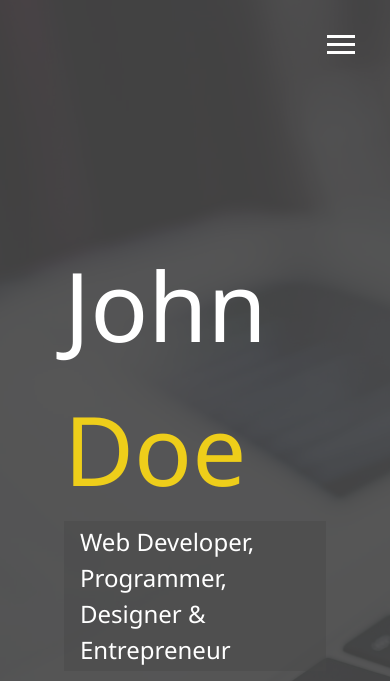
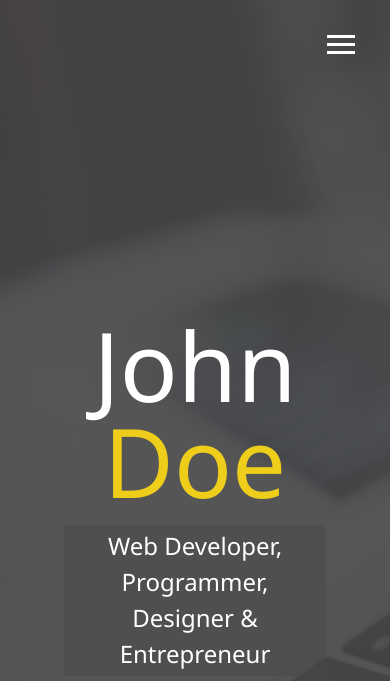
Before and after one commit to jmefr8/modern_portfolio, a website: page dist/index.html in a window 390 px wide. Shown: the top 681 px of the page. Drawn offline with Linux system fonts and the light colour scheme.

Commit message:
Added media queries and made menu overlay responsive

```diff
--- a/scss/_config.scss
+++ b/scss/_config.scss
@@ -28,3 +28,25 @@ $background-opacity: 0.9;
     }
   }
 }
+
+// Media Query Mixins
+@mixin mediaSm {
+  @media screen and (max-width: 500px) {
+    @content;
+  }
+}
+@mixin mediaMd {
+  @media screen and (max-width: 768px) {
+    @content;
+  }
+}
+@mixin mediaLg {
+  @media screen and (min-width: 769px) and (max-width: 1170px) {
+    @content;
+  }
+}
+@mixin mediaXl {
+  @media screen and (min-width: 1171px) {
+    @content;
+  }
+}
--- /dev/null
+++ b/scss/_mobile.scss
@@ -0,0 +1,52 @@
+// Widescreens
+@include mediaXl {
+}
+// Desktops & Laptops
+@include mediaLg {
+}
+// Tablets & Small Laptops
+@include mediaMd {
+  main {
+    align-items: center;
+    text-align: center;
+
+    .lg-heading {
+      line-height: 1;
+      margin-bottom: 1rem;
+    }
+  }
+
+  ul.menu-nav,
+  div.menu-branding {
+    float: none;
+    width: 100%;
+    min-height: 0;
+
+    &.show {
+      transform: translate3d(0, 0, 0);
+    }
+  }
+
+  .menu-nav {
+    height: 75vh;
+    transform: translate3d(-100%, 0, 0);
+    font-size: 24px;
+  }
+
+  .menu-branding {
+    height: 25vh;
+    transform: translate3d(100%, 0, 0);
+
+    .portrait {
+      background: url("../img/portrait_small.jpg");
+      width: 150px;
+      height: 150px;
+    }
+  }
+}
+// Smartphones
+@include mediaSm {
+  main#home h1 {
+    margin-top: 10vh;
+  }
+}
--- a/scss/main.scss
+++ b/scss/main.scss
@@ -1,5 +1,6 @@
 @import "config";
 @import "menu";
+@import "mobile";
 
 * {
   box-sizing: border-box;
```
Also changed, not shown: dist/css/main.min.css.
